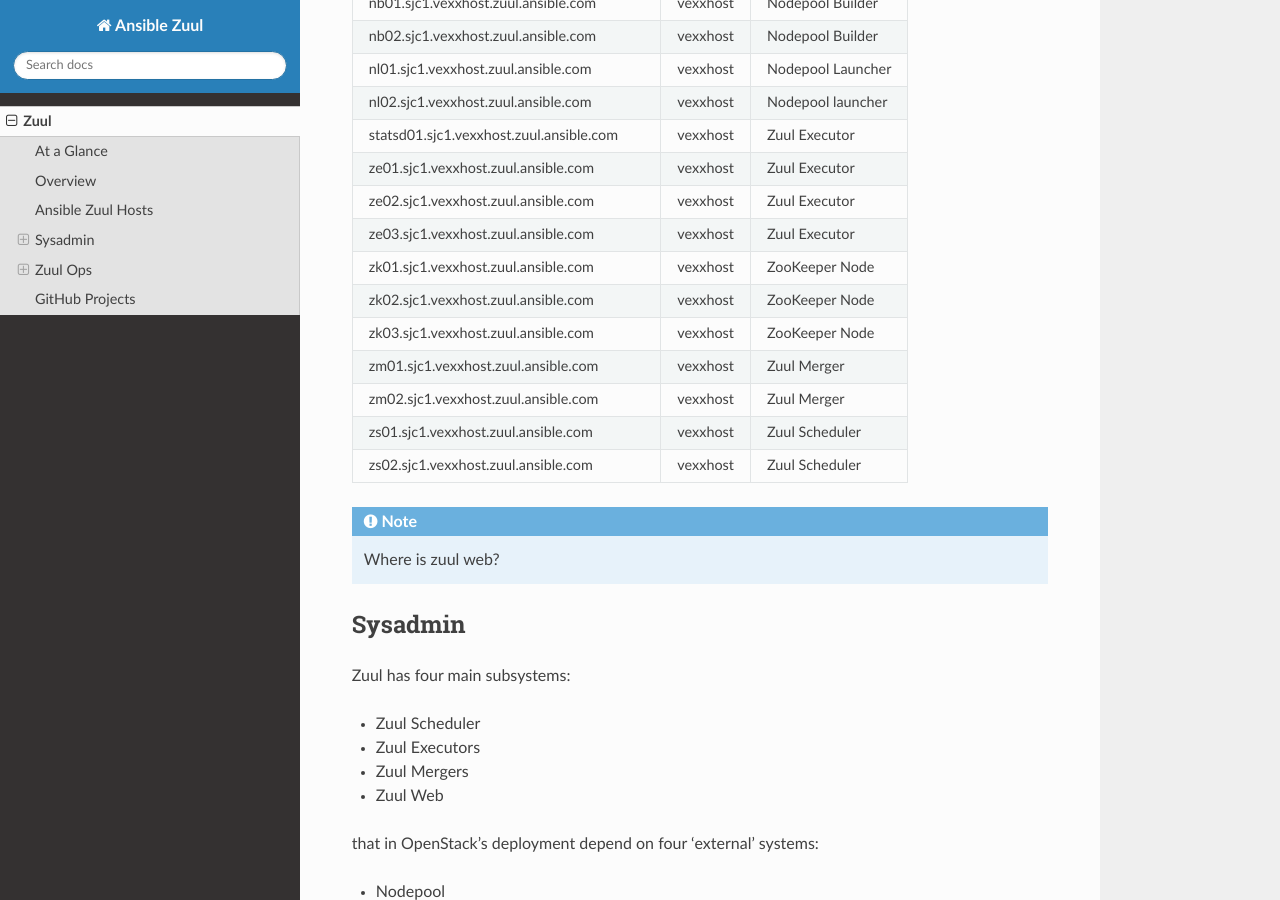
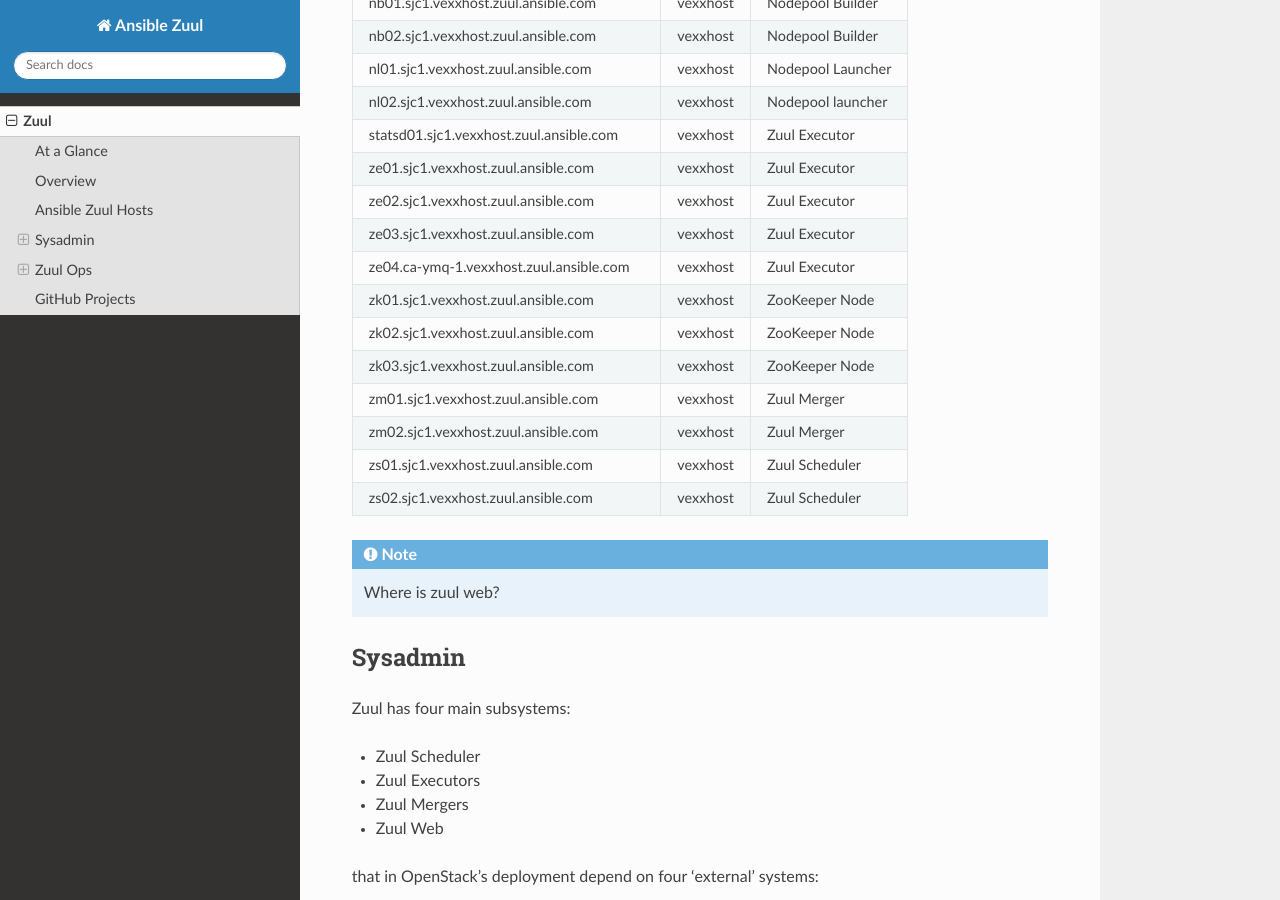
Before and after one commit to ansible-network/windmill-config, a Sphinx documentation site: the page built from doc/source/ansible_zuul.rst, in a window 1280 px wide and 900 px high, scrolled down 1903 px. Built offline with Sphinx 7.4.7 and the Read the Docs theme 2.0.0, drawn with Linux system fonts in a browser that asks for light colours.

Commit message:
Bring online ze04.ca-ymq-1.vexxhost.zuul.ansible.com
Signed-off-by: Paul Belanger <pabelanger@redhat.com>

```diff
--- a/doc/source/ansible_zuul.rst
+++ b/doc/source/ansible_zuul.rst
@@ -103,6 +103,7 @@
   ze01.sjc1.vexxhost.zuul.ansible.com        vexxhost  Zuul Executor
   ze02.sjc1.vexxhost.zuul.ansible.com        vexxhost  Zuul Executor
   ze03.sjc1.vexxhost.zuul.ansible.com        vexxhost  Zuul Executor
+  ze04.ca-ymq-1.vexxhost.zuul.ansible.com    vexxhost  Zuul Executor
   zk01.sjc1.vexxhost.zuul.ansible.com        vexxhost  ZooKeeper Node
   zk02.sjc1.vexxhost.zuul.ansible.com        vexxhost  ZooKeeper Node
   zk03.sjc1.vexxhost.zuul.ansible.com        vexxhost  ZooKeeper Node
```
Also changed, not shown: 4 other files.
